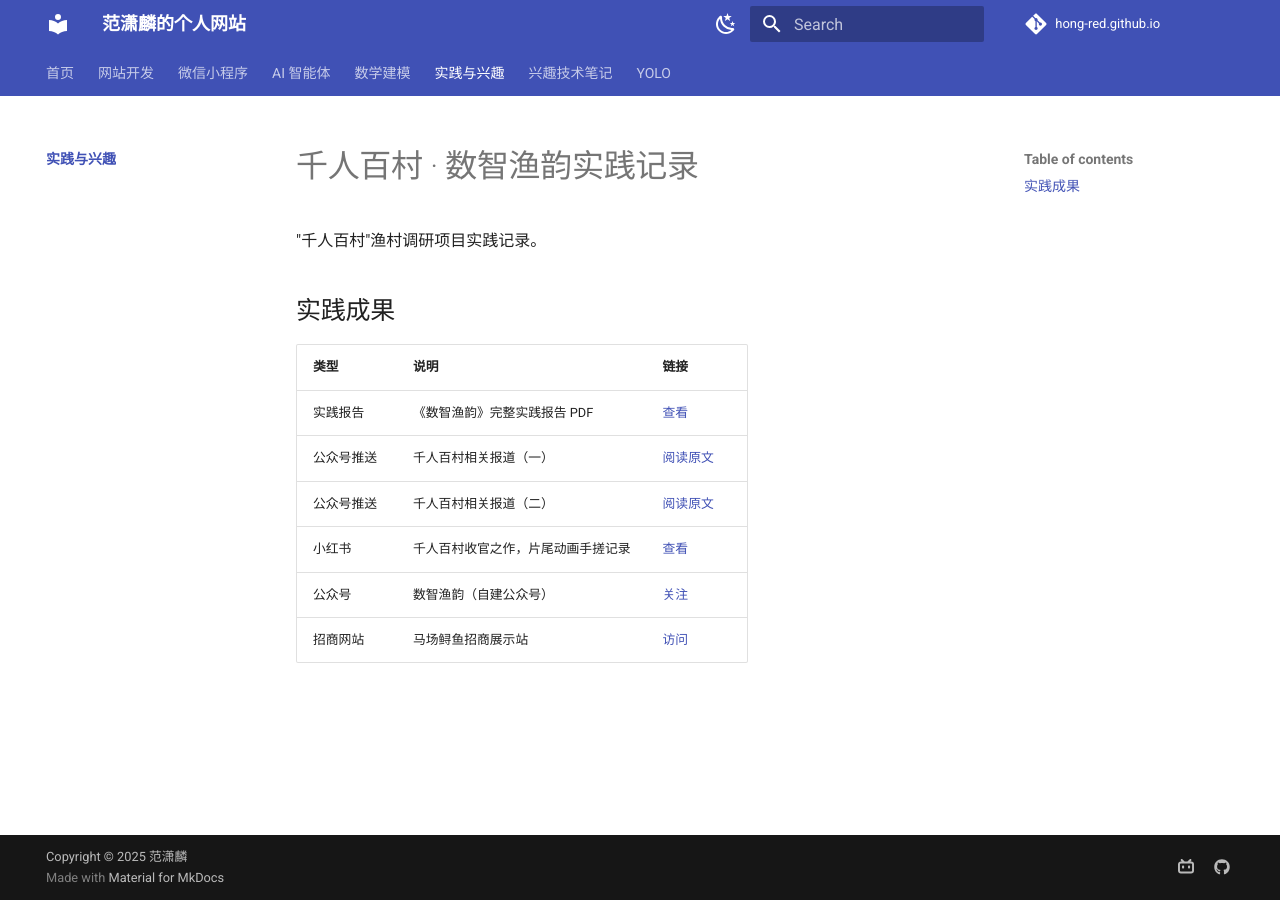
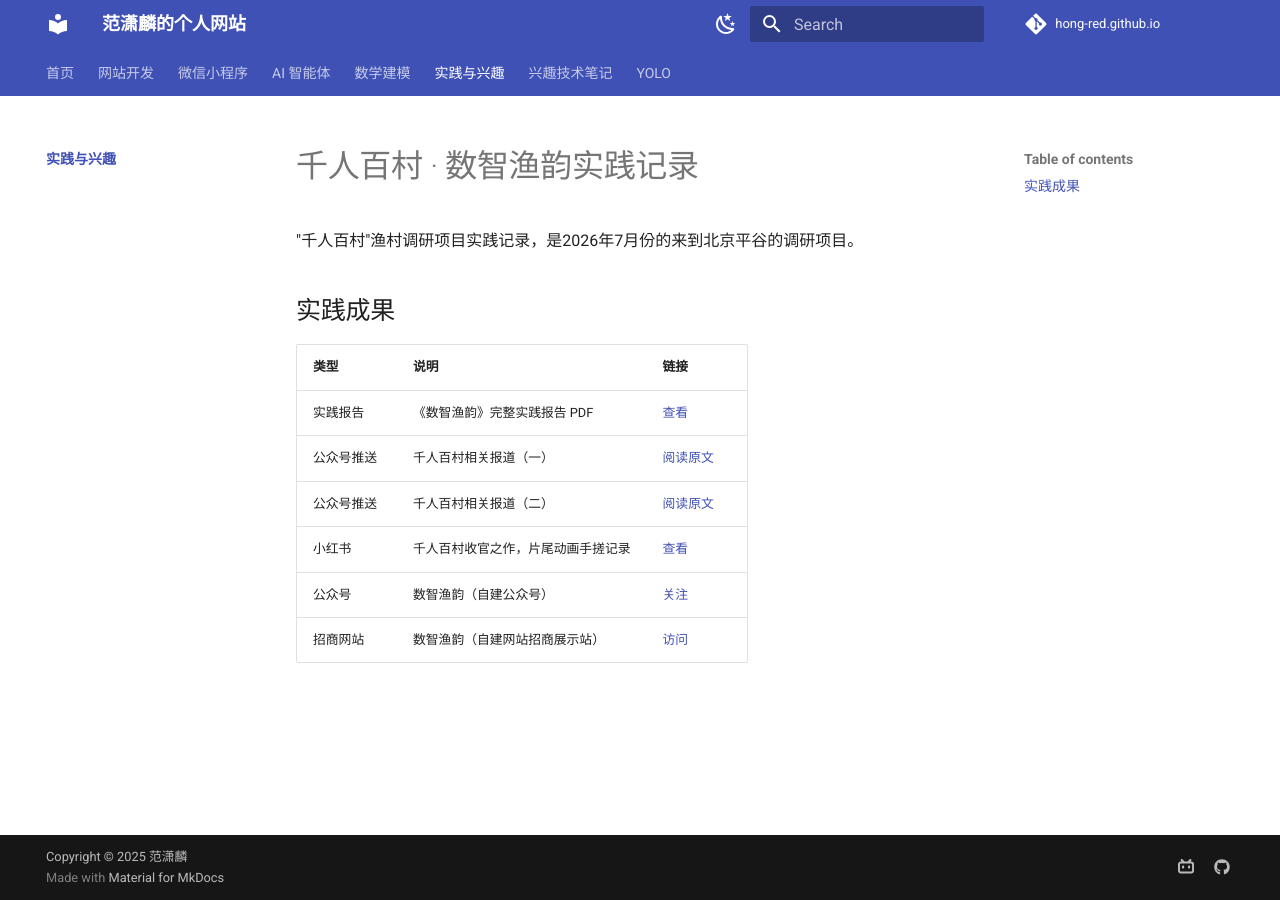
Before and after one commit to hong-red/hong-red.github.io, an MkDocs documentation site: the page built from docs/PRACTICE/qianrenbaicun/index.md, in a window 1280 px wide. Built offline with MkDocs 1.6.1 and Material for MkDocs 9.7.7, drawn with Linux system fonts in a browser that asks for light colours; comment, search, counter and statistics services are not loaded.

Commit message:
更新千人百村描述和招商网站说明，调整 project_blog 格式

```diff
--- a/docs/PRACTICE/qianrenbaicun/index.md
+++ b/docs/PRACTICE/qianrenbaicun/index.md
@@ -1,14 +1,14 @@
 # 千人百村 · 数智渔韵实践记录
 
-"千人百村"渔村调研项目实践记录。
+"千人百村"渔村调研项目实践记录，是2026年7月份的来到北京平谷的调研项目。
 
 ## 实践成果
 
-| 类型 | 说明 | 链接 |
-|------|------|------|
-| 实践报告 | 《数智渔韵》完整实践报告 PDF | [查看](./report.pdf) |
-| 公众号推送 | 千人百村相关报道（一） | [阅读原文](https://mp.weixin.qq.com/s/BXL6p9XfSLcUuzh0UetqAw) |
-| 公众号推送 | 千人百村相关报道（二） | [阅读原文](https://mp.weixin.qq.com/s/dDvmFzCLkiZy5OqaCI_QAw) |
-| 小红书 | 千人百村收官之作，片尾动画手搓记录 | [查看](https://xhslink.cn/o/66d6f1ak5ZD) |
-| 公众号 | 数智渔韵（自建公众号） | [关注](https://mp.weixin.qq.com/s/Sic2PYnoXU35UEXv--kseg) |
-| 招商网站 | 马场鲟鱼招商展示站 | [访问](https://chuchubaby775.github.io/machangying/) |
+| 类型    | 说明                | 链接                                                        |
+| ----- | ----------------- | --------------------------------------------------------- |
+| 实践报告  | 《数智渔韵》完整实践报告 PDF  | [查看](./report.pdf)                                        |
+| 公众号推送 | 千人百村相关报道（一）       | [阅读原文](https://mp.weixin.qq.com/s/BXL6p9XfSLcUuzh0UetqAw) |
+| 公众号推送 | 千人百村相关报道（二）       | [阅读原文](https://mp.weixin.qq.com/s/dDvmFzCLkiZy5OqaCI_QAw) |
+| 小红书   | 千人百村收官之作，片尾动画手搓记录 | [查看](https://xhslink.cn/o/66d6f1ak5ZD)                    |
+| 公众号   | 数智渔韵（自建公众号）       | [关注](https://mp.weixin.qq.com/s/Sic2PYnoXU35UEXv--kseg)   |
+| 招商网站  | 数智渔韵（自建网站招商展示站）   | [访问](https://chuchubaby775.github.io/machangying/)        |
```
Also changed, not shown: docs/WEB/project_blog.md (+1 -0 lines).
